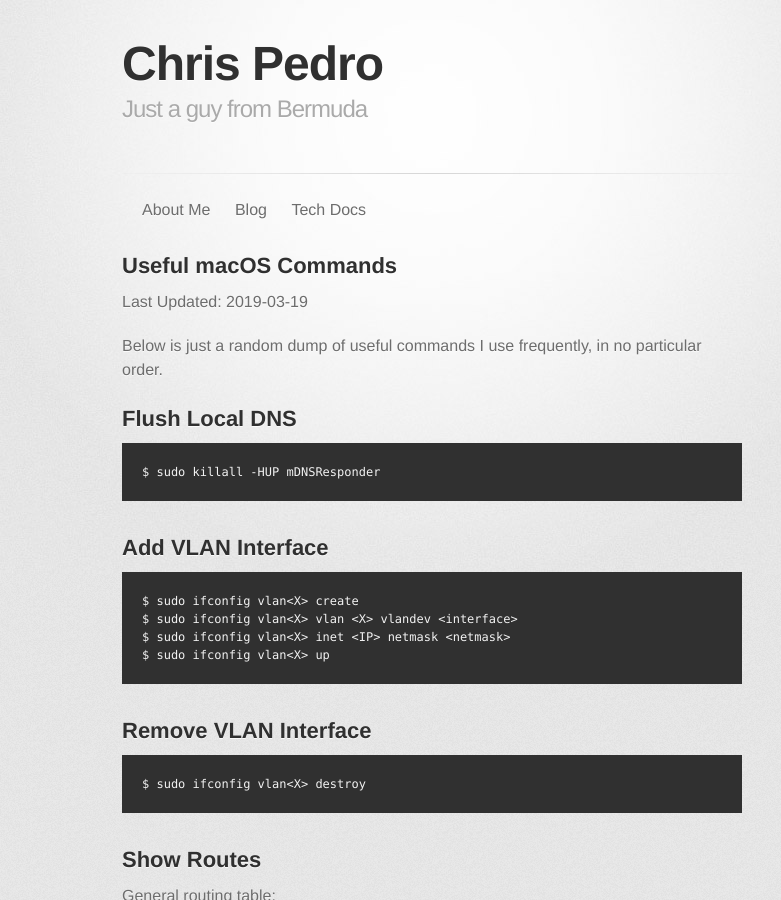
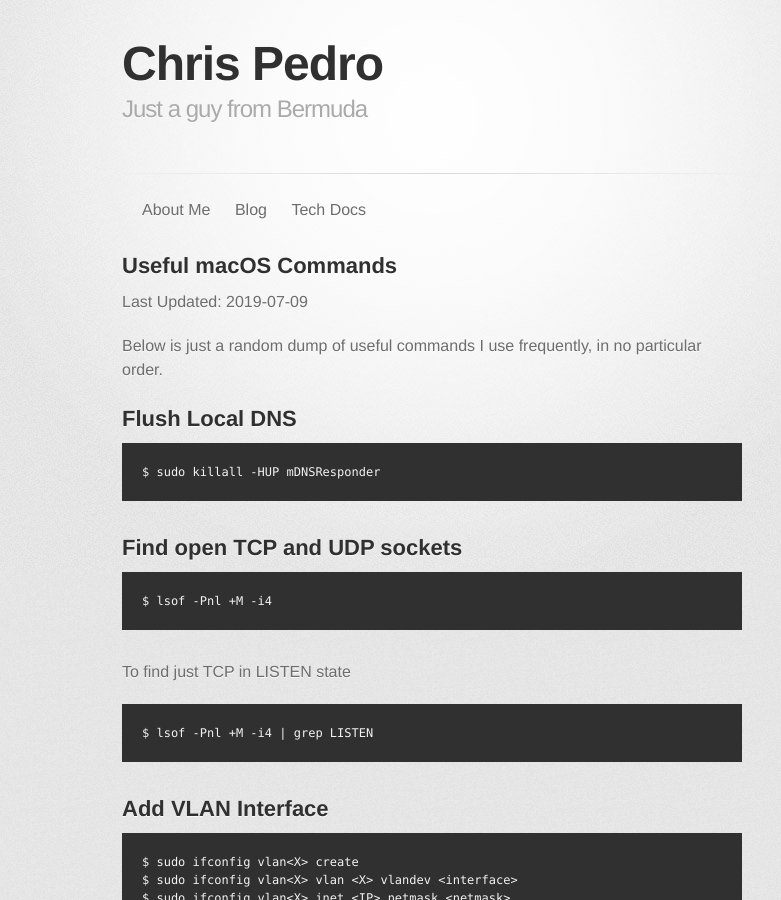
Before and after one commit to cpedro/cpedro.github.io, a Jekyll site: the page built from _tech/2019-03-07-useful-macos-cmds.md, in a window 1280 px wide and 900 px high. Shown: the whole window, without its empty margins (208-989 px from the left). Built offline with Jekyll 4.4.1, drawn with Linux system fonts in a browser that asks for light colours; some web fonts are replaced; a style sheet for code colours, icons or effects is not loaded.

Commit message:
- Added command to MacOS tips. - Renamed tech blog files to be original write date, not update date. - Edited main tech site.

````diff
--- a/_tech/2019-03-19-useful-macos-cmds.md
+++ b/_tech/2019-03-07-useful-macos-cmds.md
@@ -3,7 +3,7 @@ title: "Useful macOS Commands"
 layout: default
 ---
 
-Last Updated: 2019-03-19
+Last Updated: 2019-07-09
 
 Below is just a random dump of useful commands I use frequently, in no
 particular order.
@@ -12,6 +12,17 @@ particular order.
 
 ```
 $ sudo killall -HUP mDNSResponder
+```
+
+## Find open TCP and UDP sockets
+
+```
+$ lsof -Pnl +M -i4
+```
+
+To find just TCP in LISTEN state
+```
+$ lsof -Pnl +M -i4 | grep LISTEN
 ```
 
 ## Add VLAN Interface
````
Also changed, not shown: tech.md (+1 -1 lines), _tech/2019-03-07-macos-ISO-to-USB.md (renamed from _tech/2019-07-08-macos-ISO-to-USB.md), _tech/2019-03-07-useful-linux-cmds.md (renamed from _tech/2019-05-08-useful-linux-cmds.md), _tech/2019-03-12-git-hacks.md (renamed from _tech/2019-03-13-git-hacks.md).
